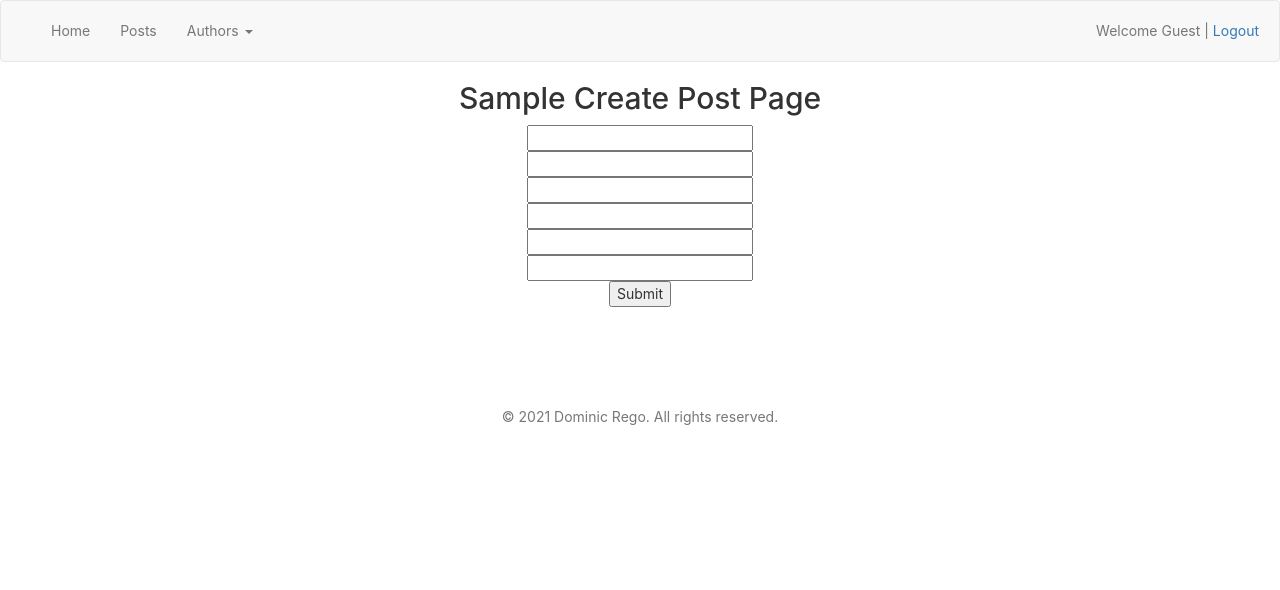
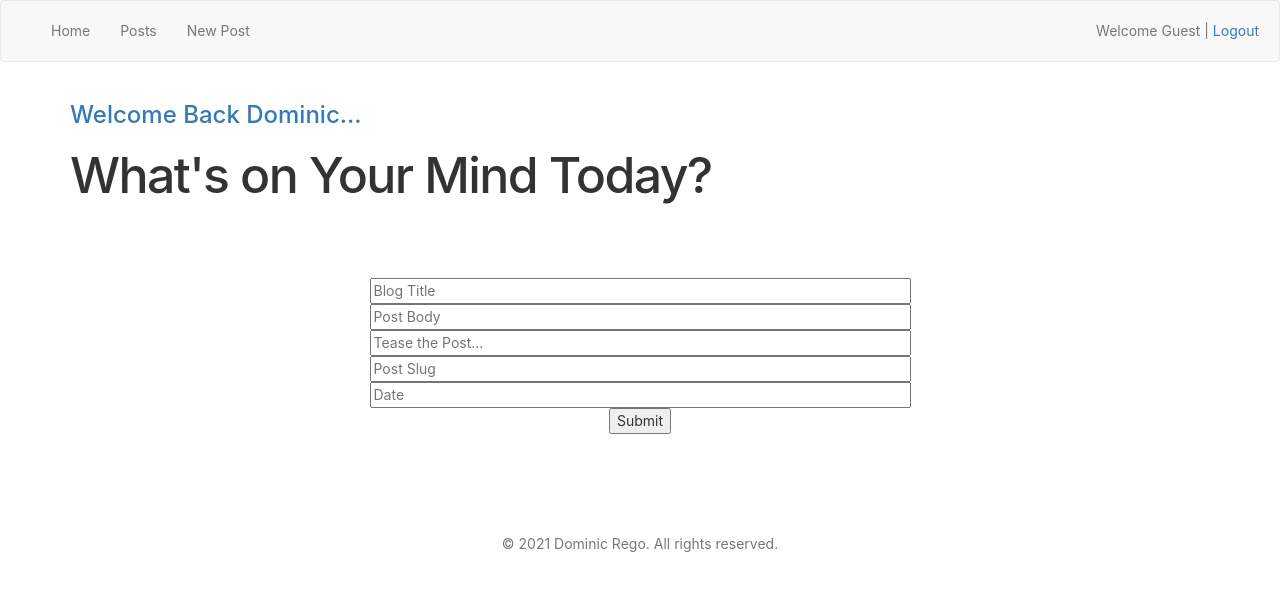
Before and after one commit to nooch-fifo/react-hooks, a React (Create React App) app: page /addPost in a window 1280 px wide. Shown: the top 590 px of the page. Built offline with nearby package versions, Linux system fonts and the light colour scheme.

Commit message:
Adding Fetch Call for POST Request and Input Form for POST

```diff
--- a/src/Components/CreatePost.js
+++ b/src/Components/CreatePost.js
@@ -1,6 +1,7 @@
 import React from 'react';
-import CreatePostService from '../Services/CreatePostService';
+// import CreatePostService from '../Services/CreatePostService';
 
+const addPostAPI = "http://localhost:9990/addPost";
 
 class CreatePost extends React.Component {
 
@@ -22,37 +23,46 @@ class CreatePost extends React.Component {
 
     submitHandler = e => {
         e.preventDefault();
-        console.log(this.state);
-        CreatePostService.addPost(this.state)
-        .then((res) => {
-            console.log(res);
-        })
+        fetch(addPostAPI, {
+            method: 'post',
+            headers: {
+                'Accept': 'application/json',
+                'Content-Type': 'application/json'
+            },
+            body: JSON.stringify(this.state)
+        }).then(res => res.json())
+            .then((res) => {
+                console.log(res);
+            })
     }
 
-    render(){
-        const { title, body, teaser, slug, postedOn, author } = this.state;
-        return(
-            <div>
-                <h2>Sample Create Post Page</h2>
-                <form onSubmit={this.submitHandler}>
+    render() {
+        const { title, body, teaser, slug, postedOn } = this.state;
+        return (
+            <div class="container">
+                <div className="greeting">
+                    <h3 class="text-left text-primary text-capitalize">Welcome back Dominic...</h3>
+                    <h1 class="text-dark text-left">What's on Your Mind Today?</h1>
+                </div>
+                <form onSubmit={this.submitHandler} className="text-center" style={{ marginTop: 75 }}>
                     <div>
-                        <input type="text" name="title" value={title} onChange={this.changeHandler} />
+                        <input type="text" name="title" placeholder="Blog Title" size="55" value={title} onChange={this.changeHandler} />
                     </div>
                     <div>
-                        <input type="text" name="body" value={body} onChange={this.changeHandler} />
+                        <input type="text" name="body" placeholder="Post Body" size="55" value={body} onChange={this.changeHandler} />
                     </div>
                     <div>
-                        <input type="text" name="teaser" value={teaser} onChange={this.changeHandler} />
+                        <input type="text" name="teaser" placeholder="Tease the Post..." size="55" value={teaser} onChange={this.changeHandler} />
                     </div>
                     <div>
-                        <input type="text" name="slug" value={slug} onChange={this.changeHandler} />
+                        <input type="text" name="slug" placeholder="Post Slug" size="55" value={slug} onChange={this.changeHandler} />
                     </div>
                     <div>
-                        <input type="text" name="postedOn" value={postedOn} onChange={this.changeHandler} />
+                        <input type="text" name="postedOn" placeholder="Date" size="55" value={postedOn} onChange={this.changeHandler} />
                     </div>
-                    <div>
+                    {/* <div>
                         <input type="text" name="author" value={author} onChange={this.changeHandler} />
-                    </div>
+                    </div> */}
                     <button type="submit">Submit</button>
                 </form>
             </div>
--- a/src/Components/Navbar.js
+++ b/src/Components/Navbar.js
@@ -20,10 +20,11 @@ function Navbar(){
                         </ul> */}
                     </li>
                     <li class="dropdown">
-                        <a href="#" class="dropdown-toggle" data-toggle="dropdown" role="button" aria-haspopup="true" aria-expanded="false">Authors <span class="caret"></span></a>
+                        <Link to = "/addPost">New Post</Link>
+                        {/* <a href="#" class="dropdown-toggle" data-toggle="dropdown" role="button" aria-haspopup="true" aria-expanded="false">Authors <span class="caret"></span></a>
                         <ul class="dropdown-menu">
                             <li><a href="/authors/list">List</a></li>
-                        </ul>
+                        </ul> */}
                     </li>
                 </ul>
                 <div class="navbar-text navbar-right">
```
